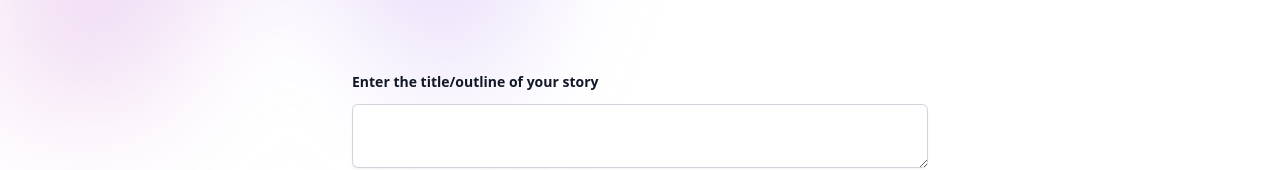
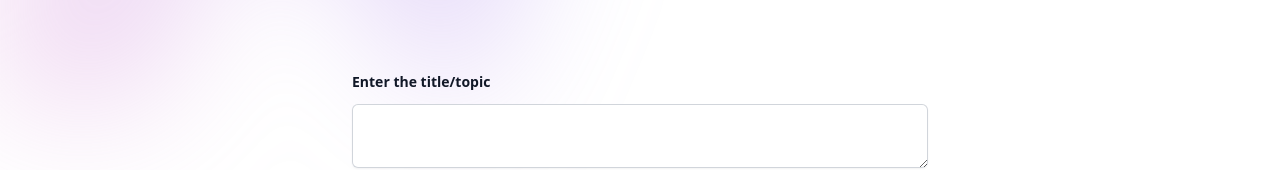
Before and after one commit to ktLearner/EduTales_hackerverse4.0, a website built with Vite: page client/index.html in a window 1280 px wide. Shown: the part 250-420 px from the top of the page. Built offline with nearby package versions, Linux system fonts and the light colour scheme.

Commit message:
changed topic

```diff
--- a/client/index.html
+++ b/client/index.html
@@ -24,7 +24,7 @@
     <div class="grid grid-cols-1 gap-x-8 gap-y-6 sm:grid-cols-2">
 
       <div class="sm:col-span-2">
-        <label id = "forge" for="message" class="block text-sm font-semibold leading-6 text-gray-900">Enter the title/outline of your story</label>
+        <label id = "forge" for="message" class="block text-sm font-semibold leading-6 text-gray-900">Enter the title/topic</label>
         <div class="mt-2.5">
             <textarea name="prompt" id="message" rows="2" class="block w-full rounded-md border-0 px-3.5 py-2 text-gray-900 shadow-sm ring-1 ring-inset ring-gray-300 placeholder:text-gray-400 focus:ring-2 focus:ring-inset focus:ring-indigo-600 sm:text-sm sm:leading-6"></textarea>
         </div>
```
